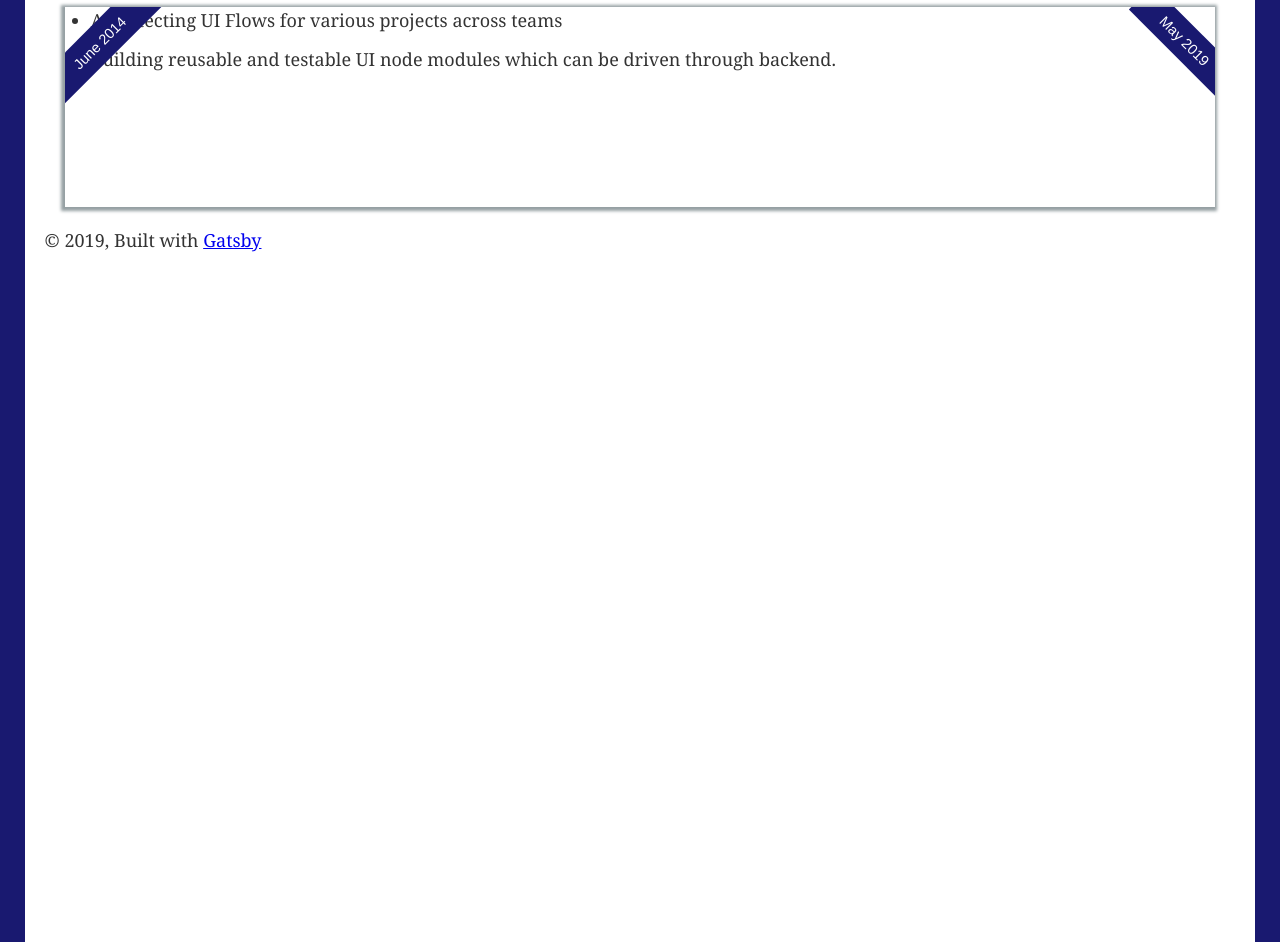
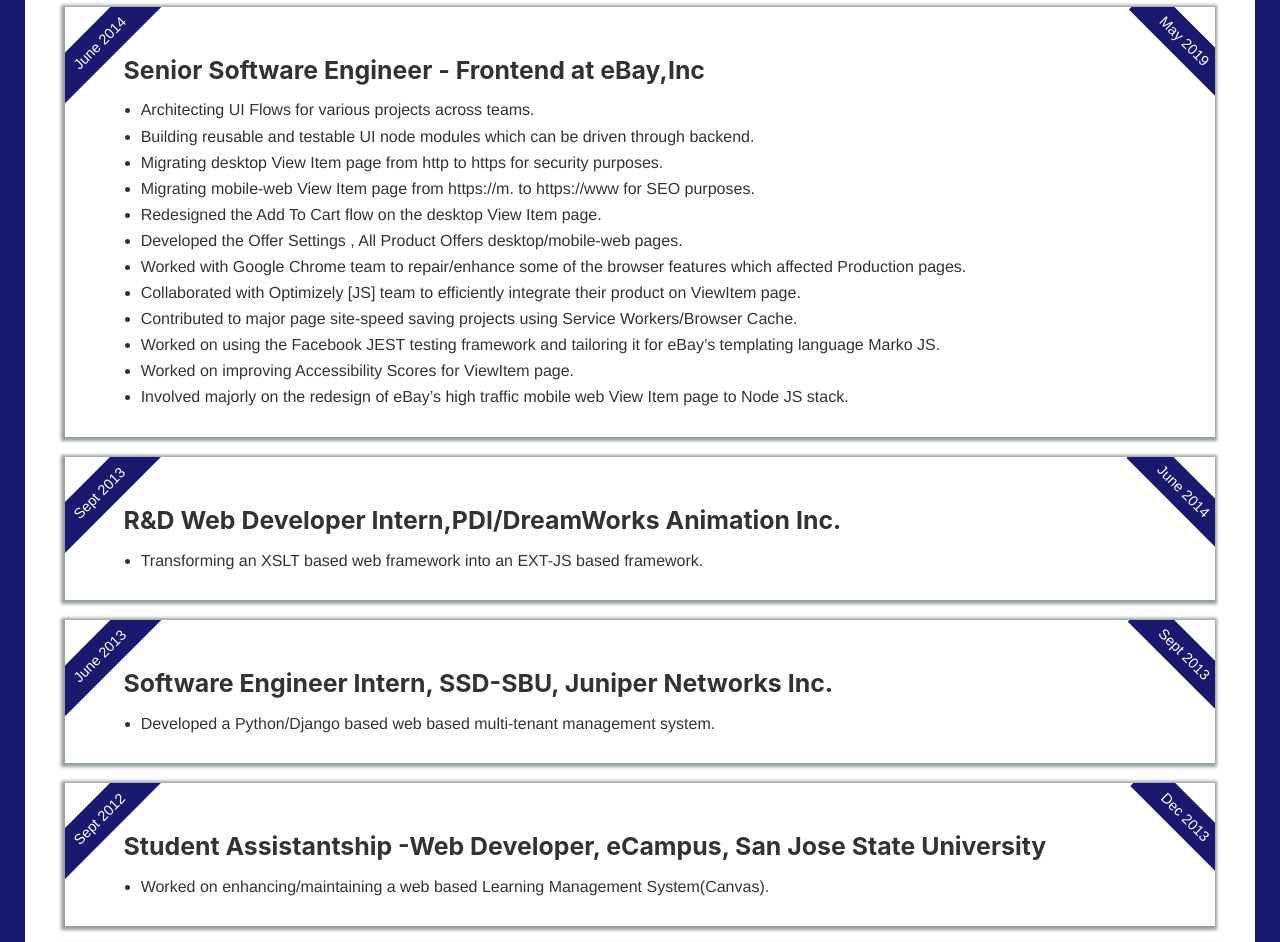
Before and after one commit to anandshenoy14/anandshenoy-resume, a Gatsby site: page / in a window 1280 px wide. Shown: the part 116-1058 px from the top of the page. Built offline with nearby package versions, Linux system fonts and the light colour scheme; Gatsby itself is replaced by a stand-in of ours.

Commit message:
add cards

```diff
--- a/gatsby-config.js
+++ b/gatsby-config.js
@@ -3,6 +3,16 @@
     title: `Anand P Shenoy`,
     description: `Kick off your next, great Gatsby project with this default starter. This barebones starter ships with the main Gatsby configuration files you might need.`,
     author: `@gatsbyjs`,
+    cards : [
+      {
+        "beforeYear" : "June 2014",
+        "afterYear" : "May 2019",
+        "lines" : [
+            "Architecting UI Flows for various projects across teams.",
+            "Building reusable and testable UI node modules which can be driven through backend."
+        ]
+      }
+  ]
   },
   plugins: [
     `gatsby-plugin-react-helmet`,
--- a/src/components/card.css
+++ b/src/components/card.css
@@ -2,11 +2,11 @@
     margin : 20px;
   }
   .card{
-    height : 200px;
     box-shadow: -1px 1px 3px 3px #96A0A3;
     position: relative;
     padding-right : 0px;
     overflow : hidden;
+    margin-bottom: 1rem;
   }
   .date-banner::after{
     font-family: 'Helvetica Neue';
--- a/src/components/card.js
+++ b/src/components/card.js
@@ -1,15 +1,17 @@
 import React from "react"
 import "./card.css"
 
-const Card = ({ before, after }) => (
+const Card = ({ beforeYear,afterYear,title,lines }) => (
     <div class="cards-container">
         <div class="card">
-            <div class="date-banner" data-before={before} data-after={after}>
+            <div class="date-banner" data-before={beforeYear} data-after={afterYear}>
             </div>
             <div class="life-events">
+                <h3>{title}</h3>
                 <ul>
-                    <li>Architecting UI Flows for various projects across teams</li>
-                    <li>Building reusable and testable UI node modules which can be driven through backend.</li>
+                {lines.map((line) => (
+                    <li>{line}</li>
+                ))}
                 </ul>
             </div>
         </div>
--- /dev/null
+++ b/src/components/data.js
@@ -0,0 +1,68 @@
+const Data = {
+    "icons" : [{
+        "type" : "twitter",
+        "link" : "https://twitter.com/anandshenoy14"
+    },{
+        "type" : "facebook",
+        "link" : "https://www.facebook.com/anand.shenoy14"
+    },{
+        "type" : "github",
+        "link" : "https://github.com/anandshenoy14"
+    },{
+        "type" : "download",
+        "link" : "../docs/Resume-AnandShenoyEbay_Word_v20190217.pdf"
+    },{
+        "type" : "mail",
+        "link" : "mailto:anand.shenoy14@gmail.com"
+    }],
+    "cards" : [{
+        "beforeYear": "June 2014",
+        "afterYear": "May 2019",
+        "title": "Senior Software Engineer - Frontend at eBay,Inc",
+        "lines": ["Architecting UI Flows for various projects across teams.",
+            "Building reusable and testable UI node modules which can be driven through backend.",
+            "Migrating desktop View Item page from http to https for security purposes.",
+            "Migrating mobile-web View Item page from https://m. to https://www for SEO purposes.",
+            "Redesigned the Add To Cart flow on the desktop View Item page.",
+            "Developed the Offer Settings , All Product Offers desktop/mobile-web pages.",
+            "Worked with Google Chrome team to repair/enhance some of the browser features which affected Production pages.",
+            "Collaborated with Optimizely [JS] team to efficiently integrate their product on ViewItem page.",
+            "Contributed to major page site-speed saving projects using Service Workers/Browser Cache.",
+            "Worked on using the Facebook JEST testing framework and tailoring it for eBay’s templating language Marko JS.",
+            "Worked on improving Accessibility Scores for ViewItem page.",
+            "Involved majorly on the redesign of eBay’s high traffic mobile web View Item page to Node JS stack."
+        ]
+    },
+    {
+        "beforeYear": "Sept 2013",
+        "afterYear": "June 2014",
+        "title": "R&D Web Developer Intern,PDI/DreamWorks Animation Inc.",
+        "lines": ["Transforming an XSLT based web framework into an EXT-JS based framework."
+        ]
+    },{
+        "beforeYear": "June 2013",
+        "afterYear": "Sept 2013",
+        "title": "Software Engineer Intern, SSD-SBU, Juniper Networks Inc.",
+        "lines": ["Developed a Python/Django based web based multi-tenant management system."
+        ]
+    },{
+        "beforeYear": "Sept 2012",
+        "afterYear": "Dec 2013",
+        "title": "Student Assistantship -Web Developer, eCampus, San Jose State University",
+        "lines": ["Worked on enhancing/maintaining a web based Learning Management System(Canvas)."
+        ]
+    },{
+        "beforeYear": "Aug 2012",
+        "afterYear": "Dec 2013",
+        "title": "Student Assistantship-Computer Programmer, San Jose State University Research Foundation",
+        "lines": ["Developed an interactive website with HTML 5/jQuery for the department of Chemistry."
+        ]
+    },{
+        "beforeYear" : "Dec 2009",
+        "afterYear" : "July 2012",
+        "title" : "Software Engineer, TATA Consultancy Services Limited (TCSL), Mumbai",
+        "lines" : ["Developed reusable modules in expense management systems as a full-stack developer."]
+    }]
+}
+
+export default Data
--- a/src/components/header.js
+++ b/src/components/header.js
@@ -14,7 +14,7 @@
       style={{
         margin: `0 0`,
         maxWidth: 960,
-        paddingLeft : 25
+        paddingLeft: 25
       }}
     >
       <h1 style={{ margin: 0 }}>
@@ -26,11 +26,13 @@
           }}
         >
           {siteTitle}
-          <ProfileImage fileName="profile1-a.jpg"/>
+          <ProfileImage fileName="profile1-a.jpg" />
         </Link>
       </h1>
     </div>
+
   </header>
+
 )
 
 Header.propTypes = {
--- a/src/components/layout.css
+++ b/src/components/layout.css
@@ -675,8 +675,21 @@
   border-radius : 50%;
   margin-left: 12px;
 }
+.life-events {
+  padding-left: 50px;
+  padding-top: 50px;
+  font-family: Helvetica Neue;
+  font-size: 16px;
+}
+.life-events h3{
+    margin-bottom: 0.75rem;
+    margin-left: 0.5rem;
+}
+.life-events li{
+  margin-bottom: 0px;
+}
 .icon a > svg , .icon a:visited > svg, .icon a:active > svg{
-    stroke: #4267b2;
+    stroke: #0e0e0e;
 }
 .icon svg{
   stroke-width: 1.5;
--- a/src/components/layout.js
+++ b/src/components/layout.js
@@ -2,6 +2,7 @@
 import PropTypes from "prop-types"
 import { StaticQuery, graphql } from "gatsby"
 import Card from "../components/card"
+import Data from "../components/data"
 
 import Header from "./header"
 import "./layout.css"
@@ -13,6 +14,11 @@
         site {
           siteMetadata {
             title
+            cards{
+              beforeYear
+              afterYear
+              lines
+            }
           }
         }
       }
@@ -31,7 +37,9 @@
         >
           <main>
             {children}
-            <Card before="June 2014" after="May 2019"/>
+            {Data.cards.map((card) => (
+              <Card beforeYear={card.beforeYear} afterYear={card.afterYear} title={card.title} lines={card.lines} />
+            ))}
           </main>
           <footer>
             © {new Date().getFullYear()}, Built with
--- a/src/pages/index.js
+++ b/src/pages/index.js
@@ -6,6 +6,7 @@
 import AddressLine from "../components/addressline"
 import PhoneNumberLine from "../components/phonenumberline"
 import Icon from "../components/Icon"
+import Data from "../components/data"
 
 
 const IndexPage = () => (
@@ -20,11 +21,9 @@
       </div>
       <div className="right-section">
       <div className="social-wrapper">
-        <Icon type="twitter" link="https://twitter.com/anandshenoy14"/>
-        <Icon type="facebook" link="https://www.facebook.com/anand.shenoy14"/>
-        <Icon type="github" link="https://github.com/anandshenoy14"/>
-        <Icon type="download" link="../docs/Resume-AnandShenoyEbay_Word_v20190217.pdf"/>
-        <Icon type="mail" link="mailto:anand.shenoy14@gmail.com"/>
+        {Data.icons.map((icon)=>(
+            <Icon type={icon.type} link={icon.link}/>
+        ))}
       </div>
         <LineOfDots></LineOfDots>
       </div>
```
